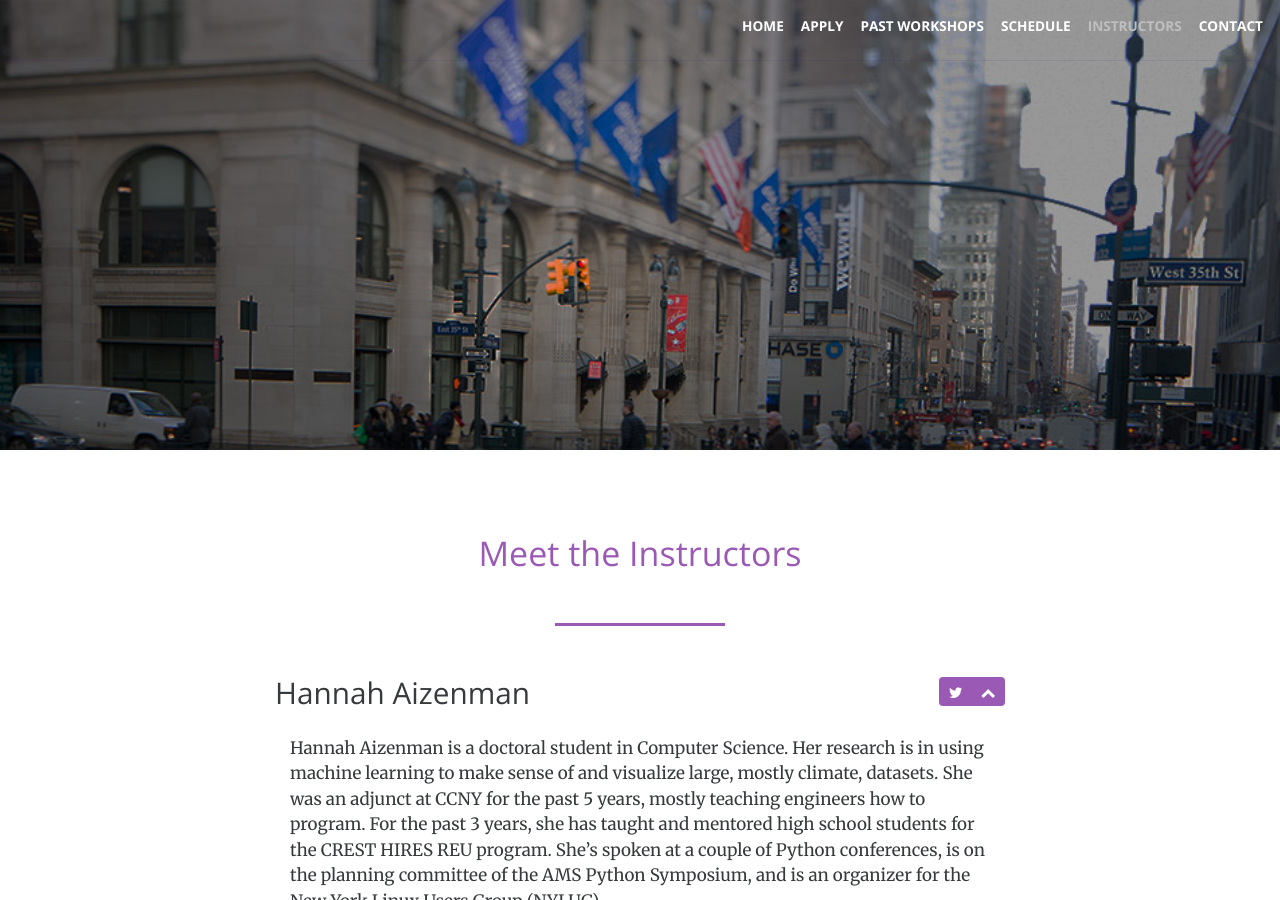
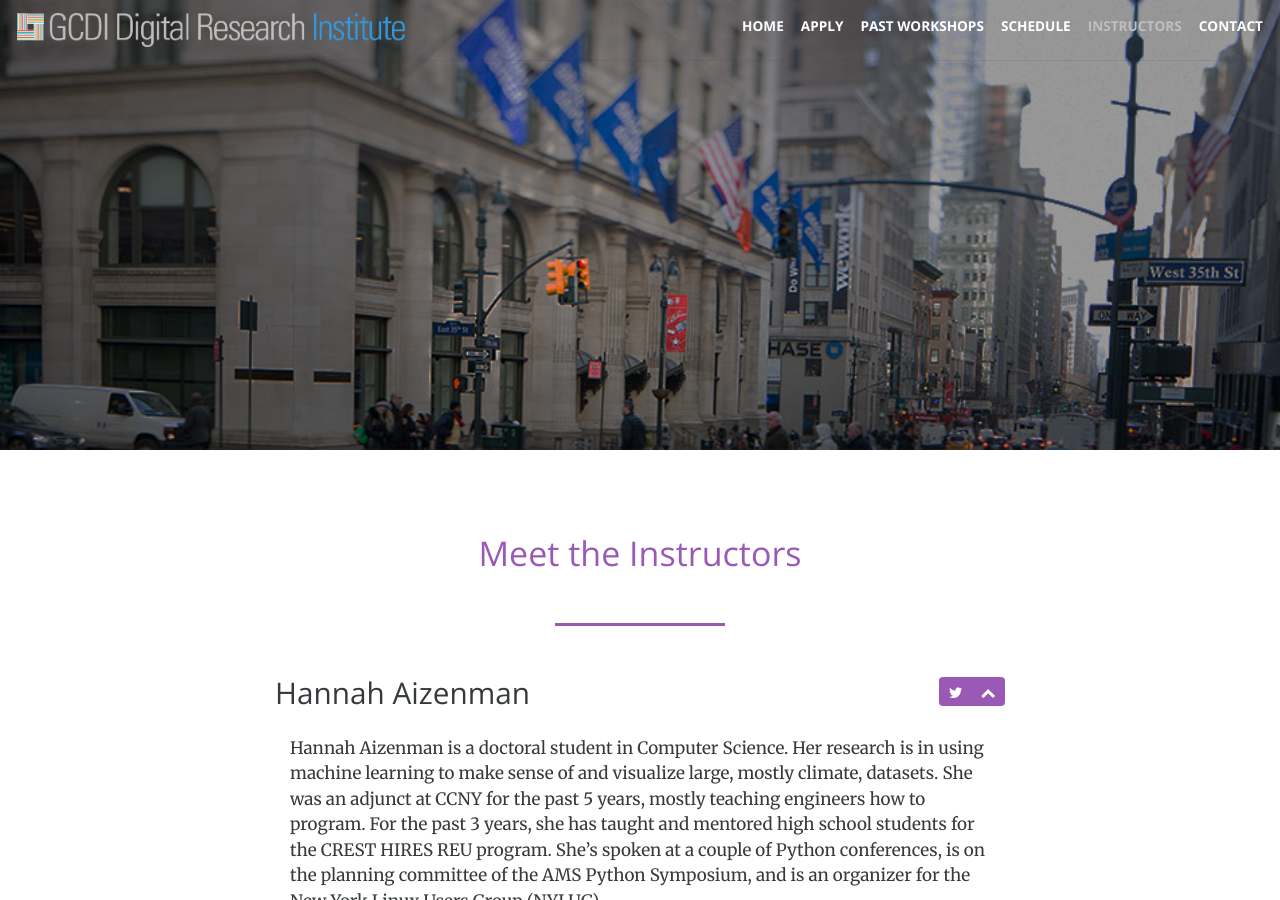
Before and after one commit to GCDigitalFellows/gcdigitalfellows.github.io, a Jekyll site: the page built from instructors.html, in a window 1280 px wide and 900 px high. Built offline with Jekyll 4.4.1, drawn with Linux system fonts in a browser that asks for light colours.

Commit message:
firefox fixes + new logo (missing mobile)

```diff
--- a/_data/outcomes.json
+++ b/_data/outcomes.json
@@ -1 +1 @@
-[{"title":"Build Community","icon":"fa-users","description":"Engage with researchers who are passionate about using digital tools to enhance their work. ","":""},{"title":"Share Ideas","icon":"fa-lightbulb-o","description":"Inspire peers with your work, be inspired by their work, and share work through digital and professional tools","":""},{"title":"Learn New Skills","icon":"fa-terminal","description":"Develop digitally and professionally through workshops, discussions, and planned events. ","":""},{"title":"Hands-On Collaboration","icon":"fa-hand-spock-o","description":"Cultivate skills in small groups through activities and building a digital project from idea to prototype. ","":"\n"},{"title":"Digital Research Methods","icon":"fa-cogs","description":"Learn new methods of automating tasks, analyzing data, streamlining workflow, and sharing ideas. ","":""},{"title":"Professional Development","icon":"fa-suitcase ","description":"Evolve as a productive and generative researcher through digital platforms and colloborative sessions. ","":""}]
+[{"title":"Build Community","icon":"fa-users","description":"Engage with researchers who are passionate about using digital tools to enhance their work. ","":""},{"title":"Share Ideas","icon":"fa-lightbulb-o","description":"Inspire peers with your work, be inspired by their work, and share work through digital and professional tools.","":""},{"title":"Learn New Skills","icon":"fa-terminal","description":"Develop digitally and professionally through workshops, discussions, and planned events. ","":""},{"title":"Hands-On Collaboration","icon":"fa-hand-spock-o","description":"Cultivate skills in small groups through activities and building a digital project from idea to prototype.","":"\n"},{"title":"Digital Research Methods","icon":"fa-cogs","description":"Learn new methods of automating tasks, analyzing data, streamlining workflow, and sharing ideas. ","":""},{"title":"Professional Development","icon":"fa-suitcase ","description":"Evolve as a productive and generative researcher through digital platforms and colloborative sessions. ","":""}]
--- a/_includes/nav.html
+++ b/_includes/nav.html
@@ -1,9 +1,9 @@
 <nav id="mainNav" class="navbar navbar-default navbar-fixed-top">
   <a class="navbar-brand page-scroll pull-xs-left hidden-md-down" href="{{ '/' | prepend: site.baseurl }}" title="{{ site.description }}">
-    <img class="site-logo" src="{{ '/images/gcdrb-logo.png' | prepend: site.baseurl }}" alt="{{ site.title }}">
+    <img class="site-logo" src="{{ '/images/gcdri-logo.png' | prepend: site.baseurl }}" alt="{{ site.title }}">
   </a>
   <a class="navbar-brand hidden-lg-up clearfix" href="{{ '/' | prepend: site.baseurl }}" title="{{ site.description }}">
-    <img class="site-logo" src="{{ '/images/gcdrb-logo-mobile.png' | prepend: site.baseurl }}" alt="{{ site.title }}">
+    <img class="site-logo" src="{{ '/images/gcdri-logo-mobile.png' | prepend: site.baseurl }}" alt="{{ site.title }}">
   </a>
   <button type="button" class="navbar-toggler hidden-lg-up pull-xs-right" data-toggle="collapse" data-target="#bs-navbar-collapse-1">
     <span class="sr-only">Toggle navigation</span>
--- a/_sass/_base.scss
+++ b/_sass/_base.scss
@@ -498,6 +498,11 @@
 // *******************************************************************
 // Helpers {{{
 // *******************************************************************
+.img-fluid {
+  // fix for firefox not respecting max-width
+  width: 100%;
+}
+
 .no-gutter > [class*='col-'] {
   padding-left: 0;
   padding-right: 0;
--- a/_sass/_googleform.scss
+++ b/_sass/_googleform.scss
@@ -1,12 +1,11 @@
 iframe.googleform {
-  height: 4052px;
-  overflow-y: hidden;
+  height: 4600px;
 
   @media (max-width: 663px) and (min-width:521px) {
     height: 3428px;
   }
 
   @media (min-width: 664px) {
-    height: 3273px;
+    height: 3320px;
   }
 }
```
Also changed, not shown: _images/gcdrb-logo-mobile.png (deleted), _images/gcdrb-logo.png (deleted), _images/gcdri-logo.png (added), css/style.min.css, images/gcdri-logo.png (added).
